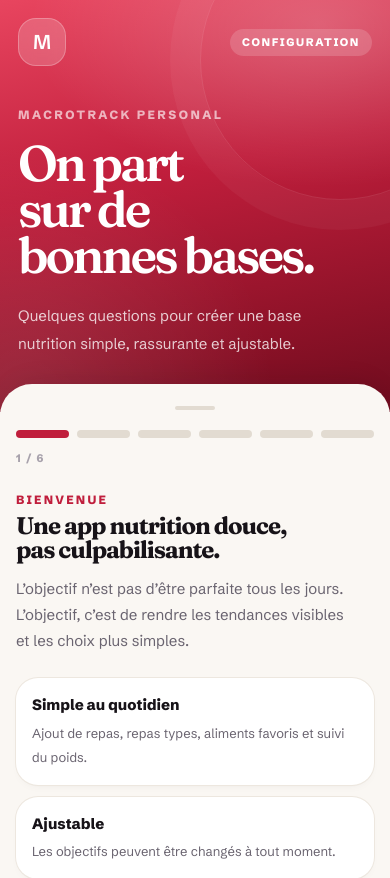
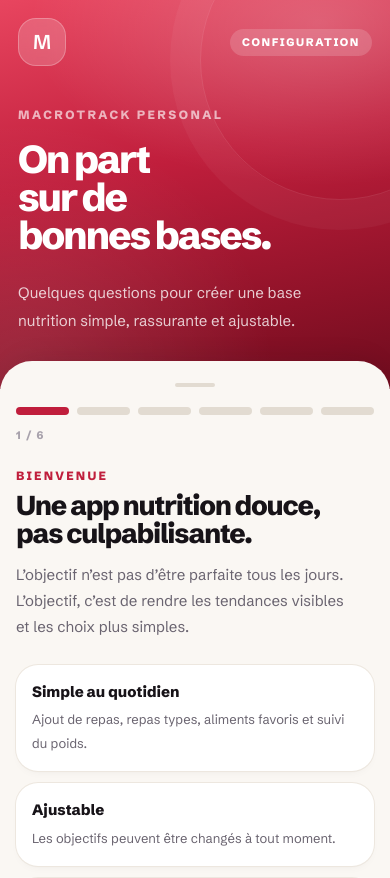
Before and after one commit to vincentchaumei-dev/macrotrack-mitzi, a Next.js app: page /onboarding in a window 390 px wide. Shown: the top 878 px of the page. Built offline with nearby package versions, Linux system fonts and the light colour scheme.

Commit message:
style: reduce mobile page title size

```diff
--- a/src/app/globals.css
+++ b/src/app/globals.css
@@ -2490,3 +2490,188 @@ a {
 
 /* END MACROTRACK FINAL GLOBAL POLISH V4
    ========================================================= */
+
+
+/* =========================================================
+   MACROTRACK TYPOGRAPHY RESET V5
+   cleaner app typography / smaller display / PNG logo
+   ========================================================= */
+
+:root {
+  --mt-display: "Schibsted Grotesk", system-ui, -apple-system, BlinkMacSystemFont, "Segoe UI", sans-serif;
+}
+
+/* Tous les titres display deviennent plus app, moins magazine */
+.mt-display {
+  font-family: var(--mt-display) !important;
+  font-weight: 850;
+  letter-spacing: -0.055em;
+}
+
+/* Réduction globale des grands titres */
+.mt-phone-shell h1.mt-display,
+.mt-phone-shell h1 {
+  font-family: var(--mt-display) !important;
+  font-size: clamp(36px, 10.5vw, 48px) !important;
+  line-height: 0.98 !important;
+  letter-spacing: -0.055em !important;
+  font-weight: 850 !important;
+}
+
+.mt-phone-shell h2.mt-display,
+.mt-phone-shell h2 {
+  font-family: var(--mt-display) !important;
+  font-size: clamp(25px, 7.4vw, 34px) !important;
+  line-height: 1.04 !important;
+  letter-spacing: -0.045em !important;
+  font-weight: 850 !important;
+}
+
+.mt-phone-shell h3.mt-display,
+.mt-phone-shell h3 {
+  font-family: var(--mt-display) !important;
+  font-size: clamp(21px, 6.2vw, 28px) !important;
+  line-height: 1.08 !important;
+  letter-spacing: -0.035em !important;
+  font-weight: 850 !important;
+}
+
+/* Pages type Journal / Analyse : éviter les énormes mots coupés */
+.mt-phone-shell .ui-page-title {
+  font-family: var(--mt-display) !important;
+  font-size: clamp(38px, 10.5vw, 50px) !important;
+  line-height: 0.98 !important;
+  letter-spacing: -0.055em !important;
+  font-weight: 850 !important;
+}
+
+.mt-phone-shell .ui-section-title {
+  font-family: var(--mt-display) !important;
+  font-size: clamp(24px, 7vw, 32px) !important;
+  line-height: 1.05 !important;
+  letter-spacing: -0.045em !important;
+}
+
+/* Dashboard : garder l'impact, mais plus propre */
+.mt-big-cal-number {
+  font-family: var(--mt-display) !important;
+  font-size: clamp(74px, 22vw, 104px) !important;
+  line-height: 0.88 !important;
+  letter-spacing: -0.065em !important;
+  font-weight: 900 !important;
+}
+
+.mt-immersive-macro-value,
+.mt-meal-kcal-number {
+  font-family: var(--mt-display) !important;
+  font-weight: 850 !important;
+}
+
+/* Header : logo PNG propre et mieux calé */
+.mt-topbar img {
+  display: block;
+  width: 100%;
+  height: 100%;
+  object-fit: cover;
+}
+
+.mt-topbar p.font-\[var\(--mt-display\)\] {
+  font-family: var(--mt-sans) !important;
+  font-weight: 850 !important;
+  letter-spacing: -0.035em !important;
+}
+
+/* Menu sheet moins massif */
+.mt-menu-sheet h2.mt-display {
+  font-size: clamp(34px, 9vw, 44px) !important;
+  line-height: 1 !important;
+  letter-spacing: -0.055em !important;
+}
+
+/* Cards à deux colonnes : éviter les textes qui explosent */
+.mt-phone-shell .grid-cols-2 h1,
+.mt-phone-shell .grid-cols-2 h2,
+.mt-phone-shell .grid-cols-2 h3,
+.mt-phone-shell .grid-cols-2 .mt-display {
+  font-size: clamp(20px, 6.2vw, 28px) !important;
+  line-height: 1.08 !important;
+  letter-spacing: -0.04em !important;
+}
+
+/* Stat cards / mini widgets */
+.mt-phone-shell .grid-cols-2 p,
+.mt-phone-shell .grid-cols-4 p {
+  line-height: 1.22;
+}
+
+/* Boutons nav un peu plus raffinés */
+.mt-nav-item {
+  font-family: var(--mt-sans) !important;
+  font-size: 10px !important;
+  font-weight: 850 !important;
+}
+
+@media (max-width: 390px) {
+  .mt-phone-shell h1.mt-display,
+  .mt-phone-shell h1 {
+    font-size: clamp(34px, 10vw, 44px) !important;
+  }
+
+  .mt-phone-shell h2.mt-display,
+  .mt-phone-shell h2 {
+    font-size: clamp(23px, 7vw, 30px) !important;
+  }
+
+  .mt-big-cal-number {
+    font-size: clamp(70px, 21vw, 96px) !important;
+  }
+}
+
+/* END MACROTRACK TYPOGRAPHY RESET V5
+   ========================================================= */
+
+
+/* =========================================================
+   MACROTRACK H1 MOBILE FIX V6
+   smaller page titles, especially Journal / Analyse / Add
+   ========================================================= */
+
+.mt-phone-shell main h1 {
+  font-family: var(--mt-sans) !important;
+  font-size: clamp(34px, 9.2vw, 42px) !important;
+  line-height: 1.02 !important;
+  letter-spacing: -0.045em !important;
+  font-weight: 850 !important;
+  max-width: 100% !important;
+  text-wrap: balance;
+}
+
+/* Les H1 qui ont encore mt-display ne doivent plus exploser */
+.mt-phone-shell main h1.mt-display {
+  font-family: var(--mt-sans) !important;
+  font-size: clamp(34px, 9.2vw, 42px) !important;
+  line-height: 1.02 !important;
+  letter-spacing: -0.045em !important;
+  font-weight: 850 !important;
+}
+
+/* Cas des titres sur 2 mots type "Tendances nutrition" / "Profil & macros" */
+.mt-phone-shell main section:first-child h1 {
+  max-width: 330px !important;
+}
+
+/* On garde le style display uniquement pour les chiffres et accents, pas les titres de pages */
+.mt-phone-shell .mt-big-cal-number {
+  font-family: var(--mt-display) !important;
+}
+
+/* Très petits écrans */
+@media (max-width: 390px) {
+  .mt-phone-shell main h1,
+  .mt-phone-shell main h1.mt-display {
+    font-size: clamp(31px, 8.8vw, 38px) !important;
+    line-height: 1.04 !important;
+  }
+}
+
+/* END MACROTRACK H1 MOBILE FIX V6 */
```
